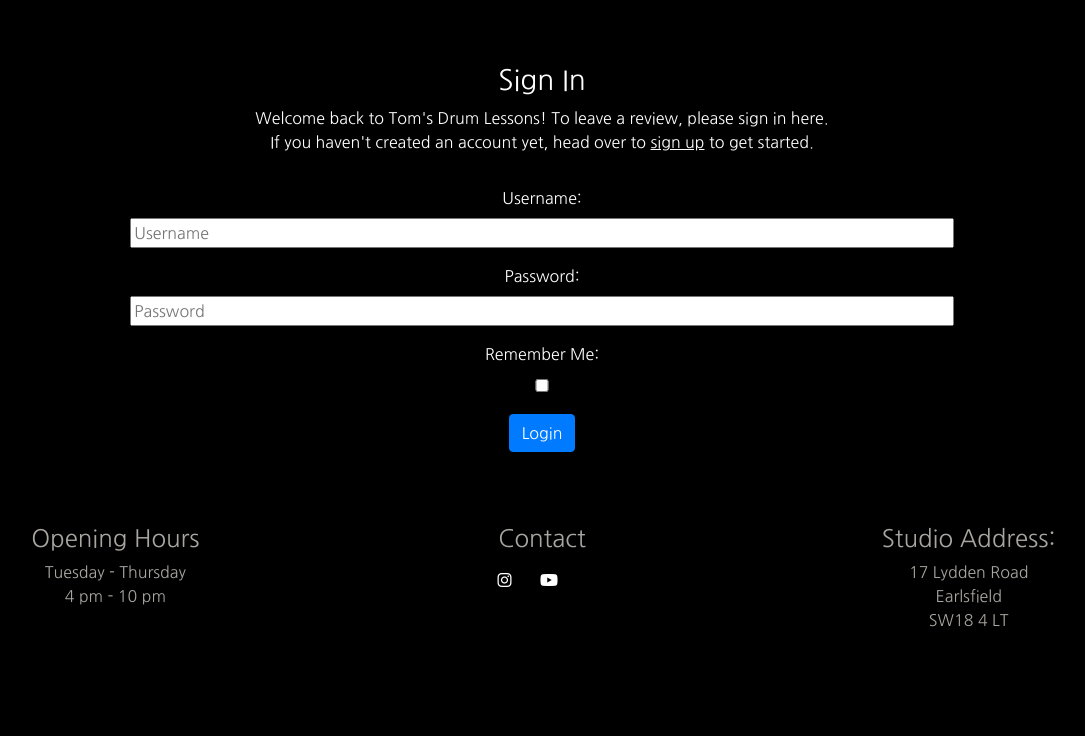
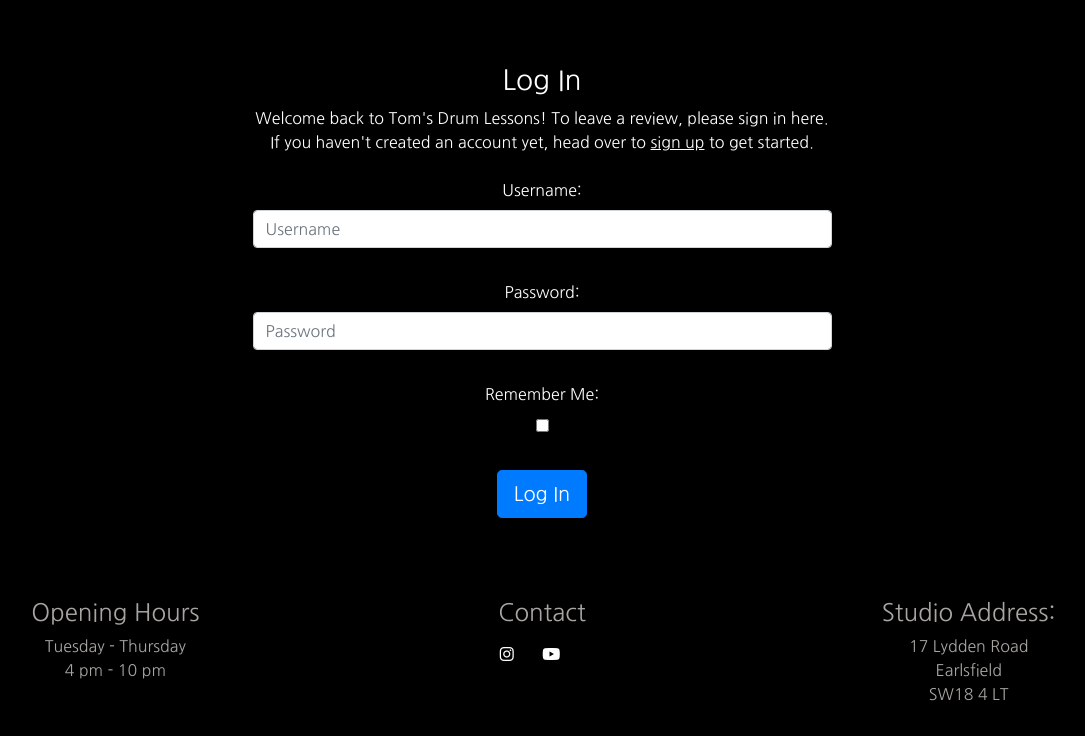
Before and after one commit to Tom-Ainsworth/CI-PP4-toms-drum-lessons, a Django app: page /accounts/login/ in a window 1280 px wide. Shown: the part 64-800 px from the top of the page, without its empty margins (98-1183 px from the left). Run offline with Django 4.2, Linux system fonts and the light colour scheme; some libraries are stand-ins or nearby versions.

Commit message:
Style forms with widget_tweak

```diff
--- a/reviews/forms.py
+++ b/reviews/forms.py
@@ -9,7 +9,3 @@ class ReviewForm(forms.ModelForm):
             "title",
             "body",
         )
-        widgets = {
-            "title": forms.TextInput(attrs={"class": "form-control"}),
-            "body": forms.Textarea(attrs={"class": "form-control"}),
-        }
--- a/reviews/views.py
+++ b/reviews/views.py
@@ -64,5 +64,4 @@ class UpdateReview(PageTitleViewMixin, generic.UpdateView):
     title = "Update Review"
 
     fields = ["title", "body"]
-    template_name_suffix = "_update_form"
     success_url = reverse_lazy("reviews")
--- a/templates/account/login.html
+++ b/templates/account/login.html
@@ -9,7 +9,7 @@
 
 <div class="row">
   <div class="col-md-8 mt-3 offset-md-2">
-    <h3>{% trans "Sign In" %}</h3>
+    <h3>{% trans "Log In" %}</h3>
 
     <p>{% blocktrans %}Welcome back to Tom's Drum Lessons! To leave a review, please sign in here.
       <br>
@@ -21,20 +21,42 @@
   </div>
 </div>
 
-<div class="row">
-  <div class="col-md-8 mt-3 offset-md-2">
-    <form class="login" method="POST" action="{% url 'account_login' %}">
-      {% csrf_token %}
-      {{ form.as_p }}
-      {% if redirect_field_value %}
-      <input type="hidden" name="{{ redirect_field_name }}" value="{{ redirect_field_value }}" />
+
+<div class="container w-50">
+  <form class="login" method="POST" action="{% url 'account_login' %}">
+
+    {% csrf_token %}
+    {% load widget_tweaks %}
+    {% for error in form.non_field_errors %}
+    <div class="alert alert-danger">
+      <strong>{{ error|escape }}</strong>
+    </div>
+    {% endfor %}
+    {% for field in form %}
+    <div class="form-group p-2 {% if field.errors %} alert alert-danger {% endif %}">
+      {{ field.errors }}
+
+      {% if field.name == "remember" %}
+      <div class="text-center">
+        {{ field.label_tag}}
+        {% render_field field class="p1" %}
+      </div>
+      {% else %}
+      {{ field.label_tag}}
+      {% render_field field class="form-control" %}
+
       {% endif %}
+    </div>
+    {% endfor %}
 
-      <button class="btn btn-primary" type="submit">{% trans "Login" %}</button>
-    </form>
-  </div>
-</div>
+    {% if redirect_field_value %}
+    <input type="hidden" name="{{ redirect_field_name }}" value="{{ redirect_field_value }}" />
+    {% endif %}
 
-</div>
+    <div class="text-center p-2">
+      <button class="btn btn-primary btn-lg " type="submit">{% trans "Log In" %}</button>
+    </div>
+
+  </form>
 </div>
 {% endblock %}
--- a/templates/account/logout.html
+++ b/templates/account/logout.html
@@ -14,7 +14,7 @@
   {% if redirect_field_value %}
   <input type="hidden" name="{{ redirect_field_name }}" value="{{ redirect_field_value }}" />
   {% endif %}
-  <button type="submit">{% trans 'Sign Out' %}</button>
+  <button class="btn btn-primary bt-lg" type="submit">{% trans 'Sign Out' %}</button>
 </form>
 
 
--- a/templates/base.html
+++ b/templates/base.html
@@ -84,18 +84,15 @@
                 </div>
                 <div class="col-sm">
                     <h4 class="mb-3"> Contact </h4>
-                    <p class="text-center ">
+                    <p>
                         <a href="https://www.instagram.com/tomainsworthdrums/?hl=en" target="_blank" aria -
                             label="Link to Tom's Instagram page in a new tab">
-                            <i class="fa-brands fa-instagram">
-                            </i> </a> <a class="p-4"
-                            href="https://www.youtube.com/channel/UCBTnGEGrca1moSLHx92hFKw/featured" target="_blank"
-                            aria - label="Tom's Youtube channel. Opens in a new tab">
-                            <i class="fa-brands fa-youtube">
-                            </i> </a> <a href="mailto:info@tomsdrumlessons.com?subject=General Enquiry" target="_blank"
-                            aria - label="Tom's email address, opens in a new tab">
-                            <i class="
-                fa - solid fa - envelope "></i></a>
+                            <i class="fa-brands fa-instagram"></i>
+                        </a>
+                        <a class="p-4" href="https://www.youtube.com/channel/UCBTnGEGrca1moSLHx92hFKw/featured"
+                            target="_blank" aria - label="Tom's Youtube channel. Opens in a new tab">
+                            <i class="fa-brands fa-youtube"></i>
+                        </a>
                     </p>
                 </div>
                 <div class="col-sm">
--- a/tomsdrumlessons/settings.py
+++ b/tomsdrumlessons/settings.py
@@ -29,9 +29,9 @@ TEMPLATES_DIR = os.path.join(BASE_DIR, "templates")
 SECRET_KEY = os.environ.get("SECRET_KEY")
 
 # SECURITY WARNING: don't run with debug turned on in production!
-DEBUG = False
+DEBUG = True
 
-X_FRAME_OPTIONS = "SAMEORIGIN"
+# X_FRAME_OPTIONS = "SAMEORIGIN"
 
 ALLOWED_HOSTS = [
     "toms-drum-lessons.herokuapp.com",
```
Also changed, not shown: reviews/templates/reviews.html (+10 -7 lines), reviews/templates/update_review.html (+11 -1 lines), templates/account/signup.html (+24 -9 lines).
